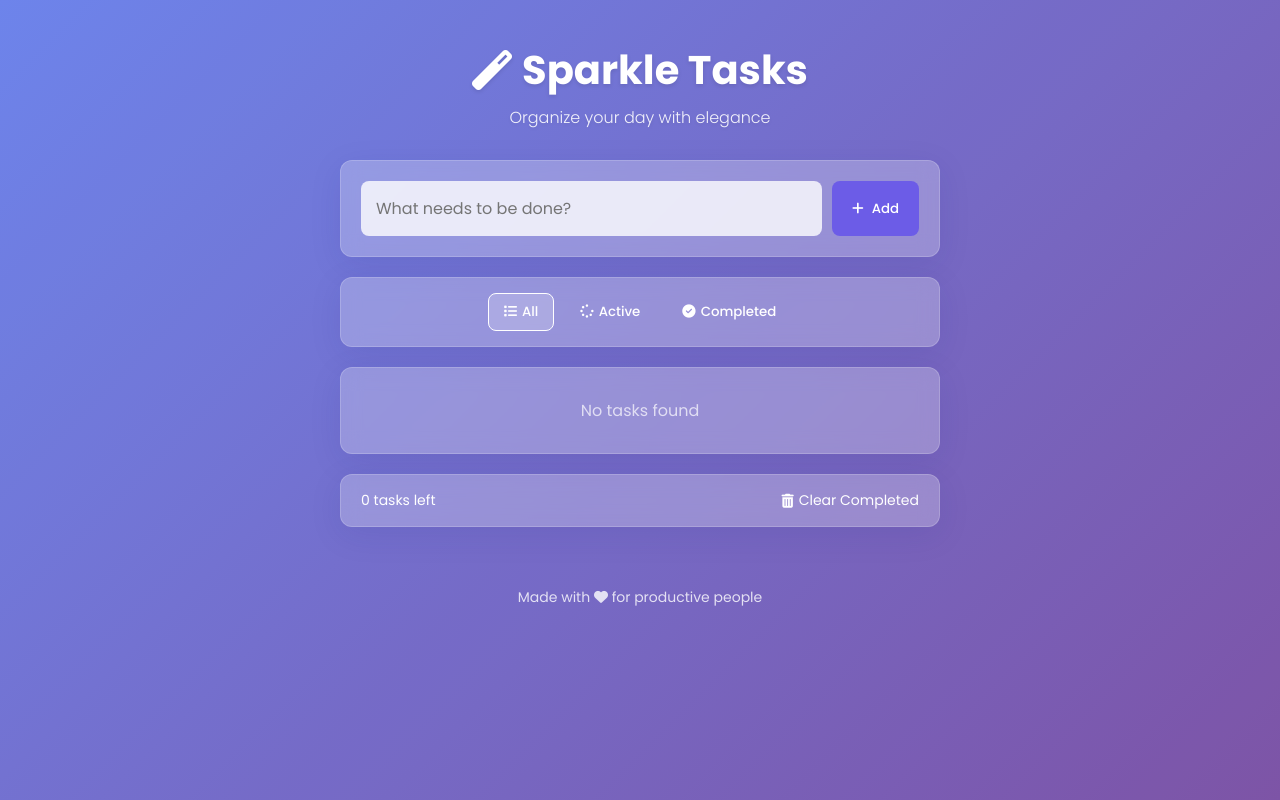
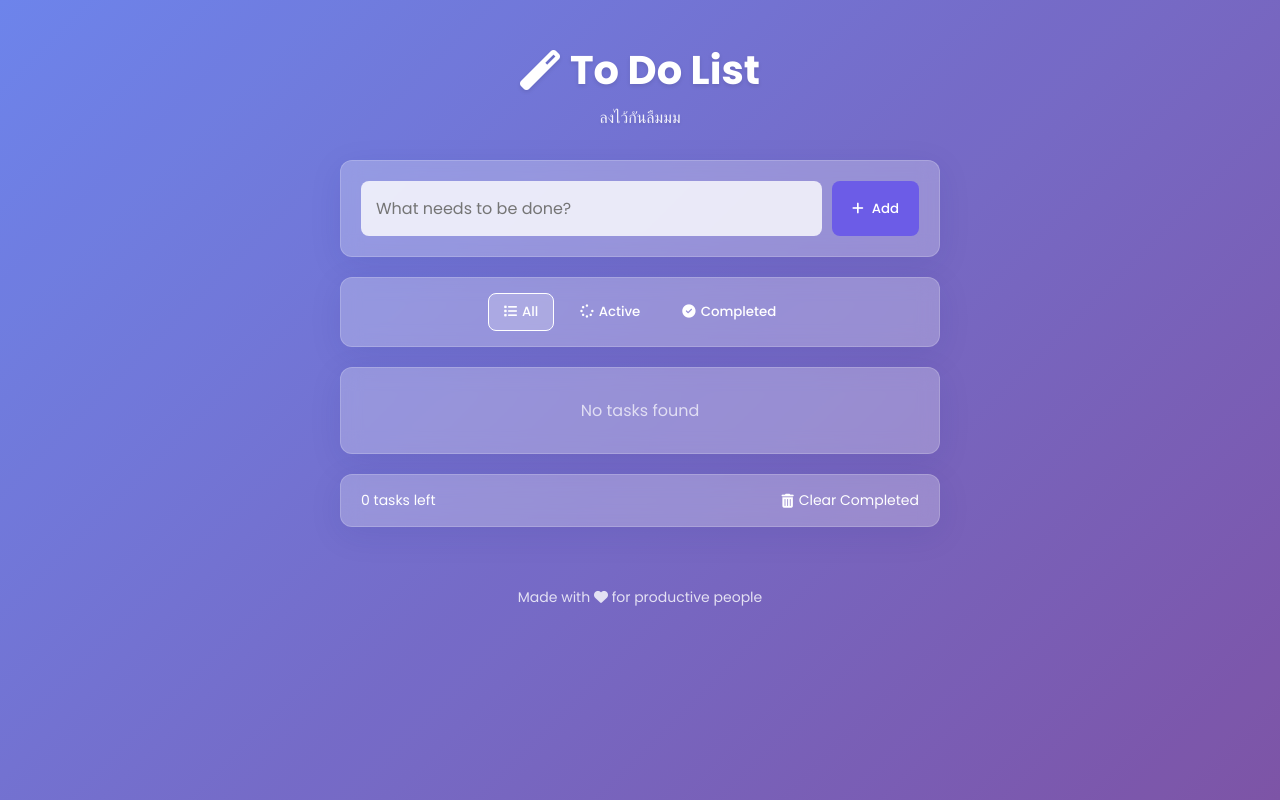
Before and after one commit to karinchaiamonvanich/To-Do-List, a plain HTML site: page index.html in a window 1280 px wide. Drawn offline with Linux system fonts and the light colour scheme.

Commit message:
Update index.html

```diff
--- a/index.html
+++ b/index.html
@@ -12,8 +12,8 @@
     <div class="background-animation"></div>
     <div class="container">
         <header>
-            <h1><i class="fas fa-magic"></i> Sparkle Tasks</h1>
-            <p class="subtitle">Organize your day with elegance</p>
+            <h1><i class="fas fa-magic"></i>To Do List</h1>
+            <p class="subtitle">ลงไว้กันลืมมม</p>
         </header>
 
         <div class="input-container glassmorphism">
```
